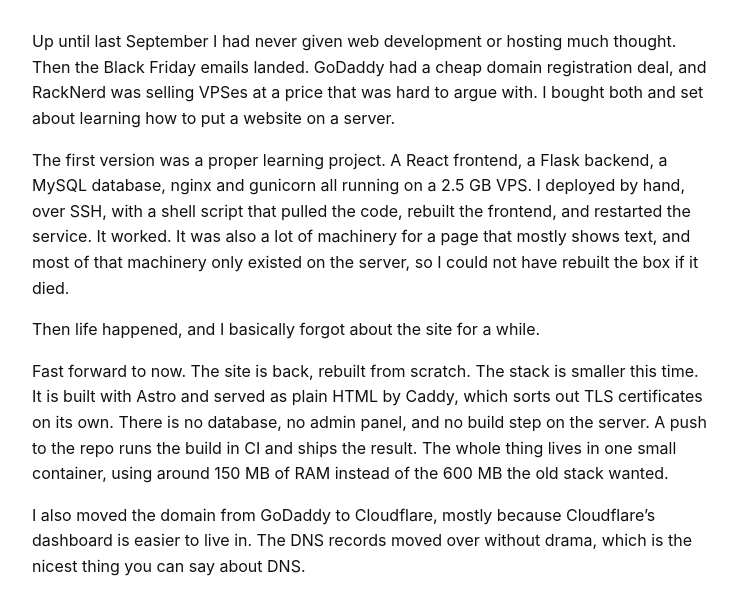
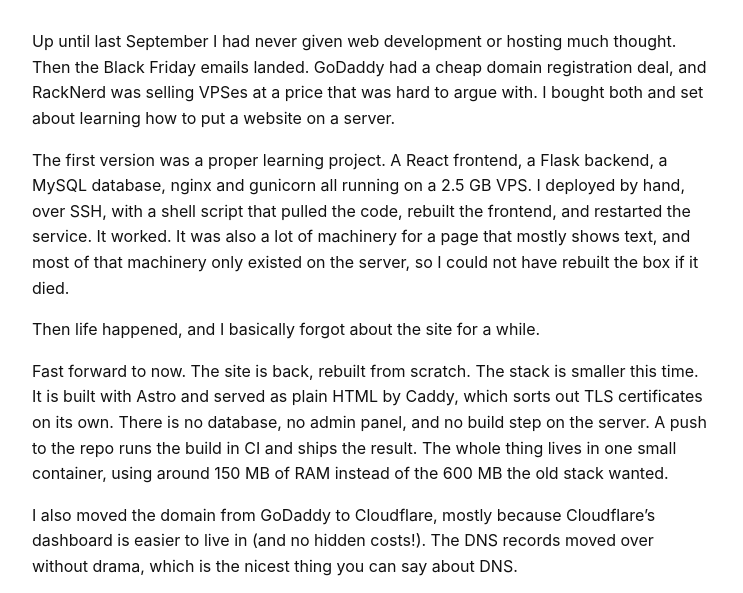
Before and after one commit to TimeATronics/aradhyac, an Astro site in the folder site/: page /blog/hello-world in a window 1280 px wide. Shown: the part 186-779 px from the top of the page, without its empty margins (268-1011 px from the left). Built offline with nearby package versions, Linux system fonts and the light colour scheme; Astro itself is replaced by a stand-in of ours.

Commit message:
blog: update hello-world.md

```diff
--- a/site/src/content/blog/hello-world.md
+++ b/site/src/content/blog/hello-world.md
@@ -4,7 +4,6 @@ pubDate: 2026-08-01
 description: "How this site started with a Black Friday deal and ended up as a static Astro site on a single container."
 tags: ["meta"]
 ---
-
 Up until last September I had never given web development or hosting much thought. Then the Black Friday emails landed. GoDaddy had a cheap domain registration deal, and RackNerd was selling VPSes at a price that was hard to argue with. I bought both and set about learning how to put a website on a server.
 
 The first version was a proper learning project. A React frontend, a Flask backend, a MySQL database, nginx and gunicorn all running on a 2.5 GB VPS. I deployed by hand, over SSH, with a shell script that pulled the code, rebuilt the frontend, and restarted the service. It worked. It was also a lot of machinery for a page that mostly shows text, and most of that machinery only existed on the server, so I could not have rebuilt the box if it died.
@@ -13,7 +12,7 @@ Then life happened, and I basically forgot about the site for a while.
 
 Fast forward to now. The site is back, rebuilt from scratch. The stack is smaller this time. It is built with Astro and served as plain HTML by Caddy, which sorts out TLS certificates on its own. There is no database, no admin panel, and no build step on the server. A push to the repo runs the build in CI and ships the result. The whole thing lives in one small container, using around 150 MB of RAM instead of the 600 MB the old stack wanted.
 
-I also moved the domain from GoDaddy to Cloudflare, mostly because Cloudflare's dashboard is easier to live in. The DNS records moved over without drama, which is the nicest thing you can say about DNS.
+I also moved the domain from GoDaddy to Cloudflare, mostly because Cloudflare's dashboard is easier to live in (and no hidden costs!). The DNS records moved over without drama, which is the nicest thing you can say about DNS.
 
 A few design principles I kept in mind while rebuilding:
 
```
